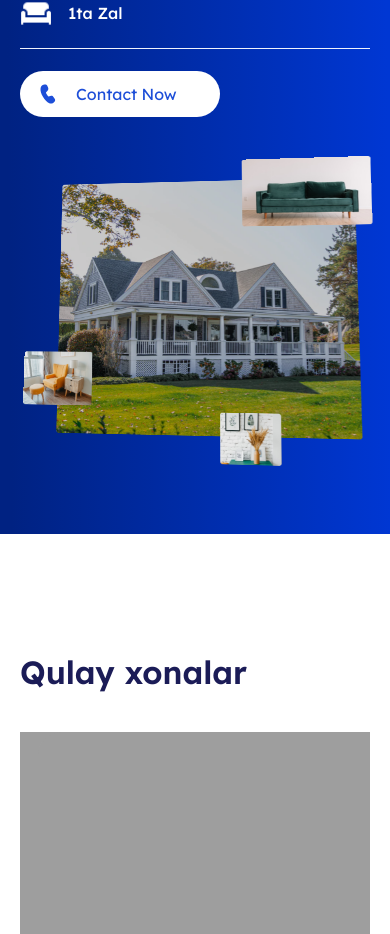
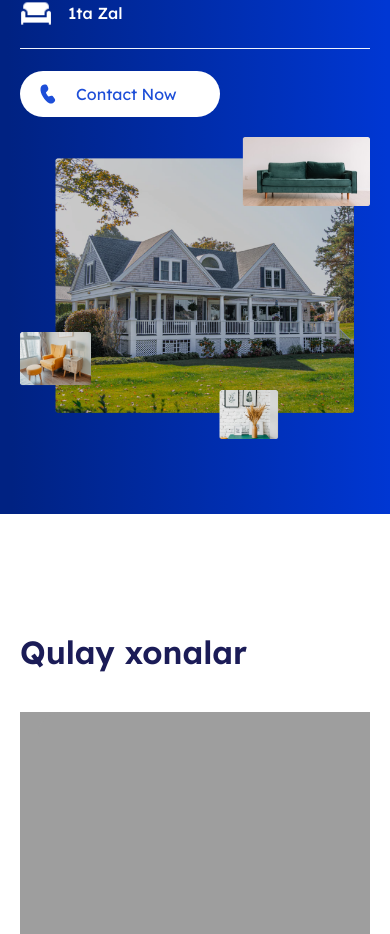
Before and after one commit to EhsonjonKomiljonov/viewVilla, a React app: page / in a window 390 px wide. Shown: the part 1130-2064 px from the top of the page. Built offline with nearby package versions, Linux system fonts and the light colour scheme; the HTML template or start-up script is replaced by a standard one.

Commit message:
edit see villa img

```diff
--- a/src/components/SeeVilla/SeeVilla.jsx
+++ b/src/components/SeeVilla/SeeVilla.jsx
@@ -136,6 +136,7 @@ export const SeeVilla = () => {
               onMouseMove={handleMouse}
             >
               <motion.img
+              className='desktop-img'
                 src={seeVillaBg}
                 alt=""
                 style={{
@@ -143,6 +144,7 @@ export const SeeVilla = () => {
                   rotateY: rotateY,
                 }}
               />
+              <img className='mobile-img' src={seeVillaBg} alt="Villa" />
             </motion.div>
           </div>
         </div>
--- a/src/components/SeeVilla/seevilla.scss
+++ b/src/components/SeeVilla/seevilla.scss
@@ -109,6 +109,10 @@
   background-size: 32px;
 }
 
+.mobile-img {
+  display: none;
+}
+
 .see__villa__item:nth-child(1)::before {
   background-image: url('../../assets/images/seeVillaBed.svg');
 }
@@ -144,11 +148,14 @@
     flex-direction: column;
   }
   .see__villa__right {
-    img {
-      vertical-align: middle;
-      object-fit: cover;
+    .desktop-img {
+      display: none;
+    }
+    .mobile-img {
+      display: block;
       width: 100%;
-      margin-top: 40px;
+      height: auto;
+      margin-top: 20px;
     }
   }
   .see__villa {
```
